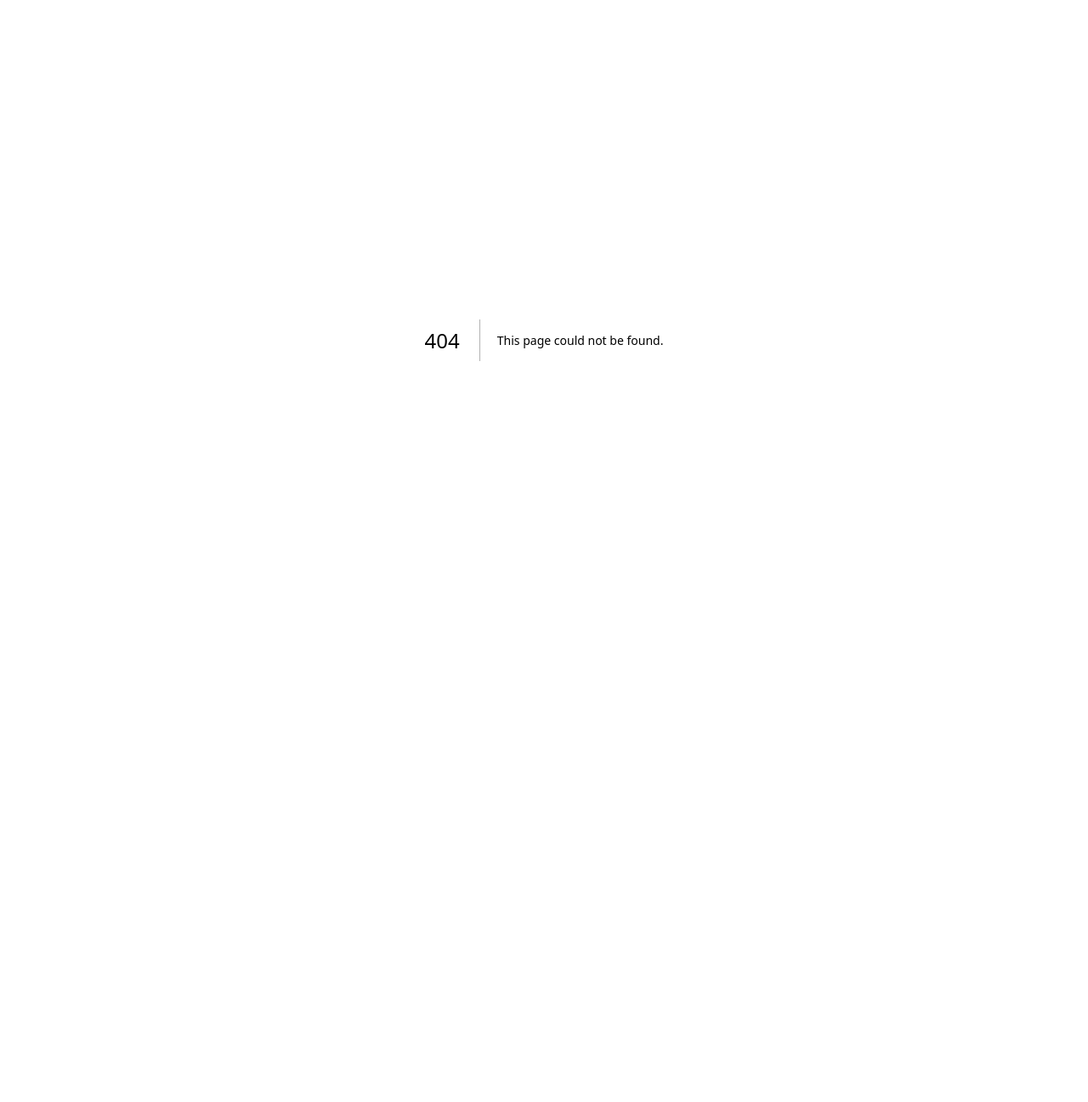
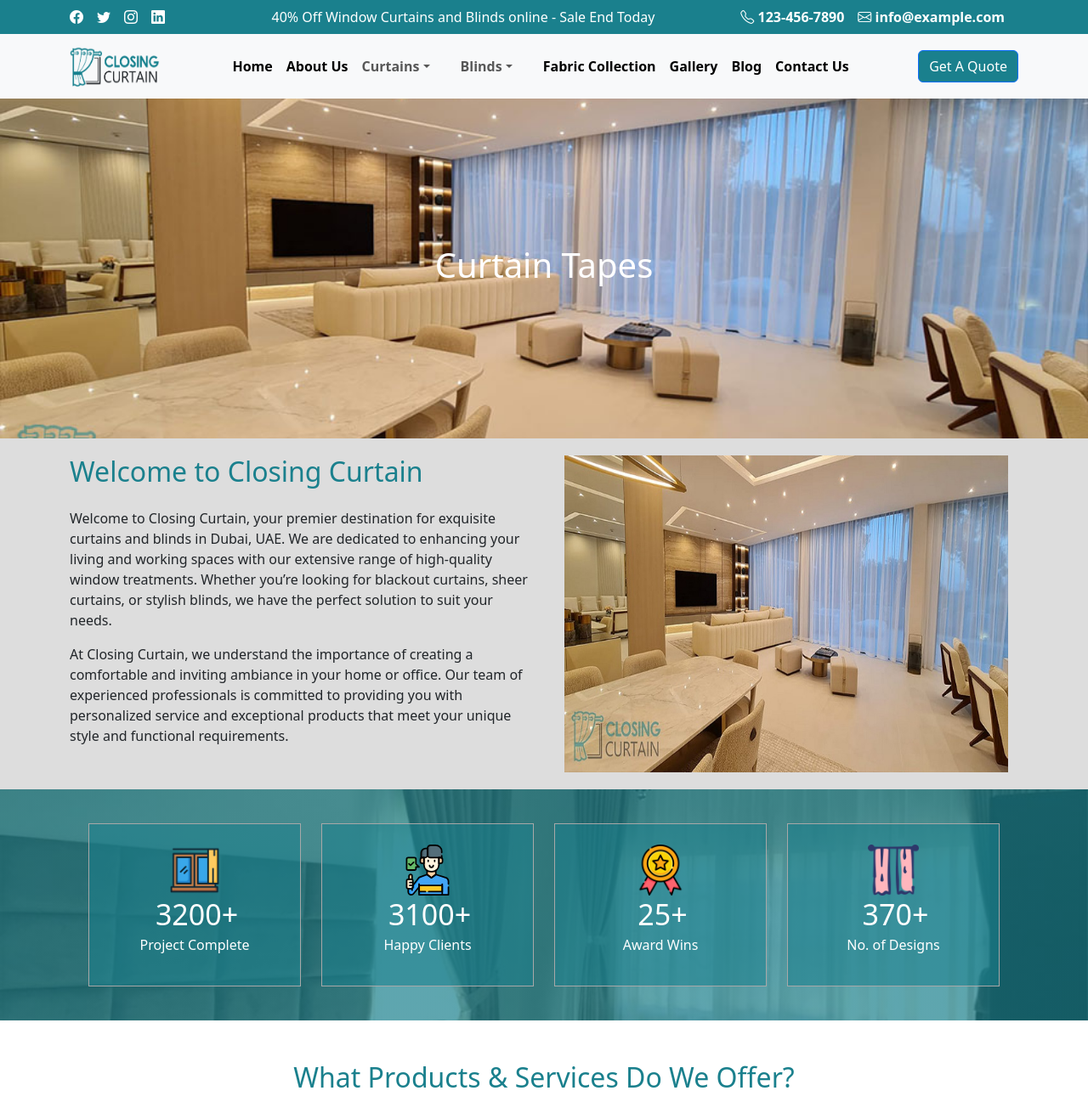
Before and after one commit to AliHaidar12/nextjs-app, a Next.js app: page /about-us in a window 1280 px wide. Before the commit this address had no page. Shown: the top 1297 px of the page at 85% size. Before the commit the page ends 800 px from the top, so only its background shows below. Built offline with nearby package versions, Linux system fonts and the light colour scheme.

Commit message:
Add About Page
Add About Page

```diff
--- /dev/null
+++ b/src/pages/about-us.js
@@ -0,0 +1,157 @@
+// pages/service.js
+import React from 'react';
+import 'bootstrap/dist/css/bootstrap.min.css';
+
+import Header from '@/components/Header'
+import ContentOnly from '@/components/ContentOnly';
+import SaleSection from '@/components/SaleSection';
+import ContentService from '@/components/ContentService';
+import ContentService1 from '@/components/ContentService1';
+import ContentService2 from '@/components/ContentService2';
+import FAQsSection from '@/components/FAQsSection';
+import Footer from '@/components/Footer';
+import ServiceBanner2 from '@/components/ServiceBanner2';
+import ProjectSection from '@/components/ProjectSection';
+import GallerySection from '@/components/GallerySection';
+
+const AboutUs = () => {
+    const galleryImages = [
+        '/static/images/Closing-Curtain-8.jpeg',
+        '/static/images/Closing-Curtain-9.jpeg',
+        '/static/images/Closing-Curtain-10.jpeg',
+        '/static/images/Closing-Curtain-11.jpeg',
+        '/static/images/Closing-Curtain-1.jpeg',
+        '/static/images/Closing-Curtain-4.jpeg',
+        '/static/images/Closing-Curtain-15.jpg',
+        '/static/images/Closing-Curtain-16.jpeg',
+        '/static/images/Closing-Curtain-26.jpeg',
+        '/static/images/Closing-Curtain-23.jpeg',
+        '/static/images/Closing-Curtain-12.jpeg',
+        '/static/images/Closing-Curtain-9.jpg',
+      ];
+  const faqsData = [
+    {
+      question: 'What Is Meant By Curtain Header Tape?',
+      answer: 'Curtain Header Tape, technically, is a fabric band which is usually stiff in profile and is sewn on the top of the curtain panel along with the fabric. It gets collected in the curtain pleats across the whole curtain panel and makes curtain gathering easier due to the built-in pleat pockets. '
+    },
+    {
+        question: 'Is The Iron-On Curtain Tape A Good Idea?',
+        answer: 'Iron-on curtain tape or hem tape is actually a really useful accessory to consider, particularly if you don’t want to indulge in detailed and troublesome curtain treatments. As suggested by the name, you simply need to place this tape atop the curtain on the right spot, followed by ironing it thoroughly to the point that it sticks well to the point it’s supposed to hold. '
+      },
+      {
+        question: 'Can I Achieve Traditional Curtain Looks With Curtain Tapes?',
+        answer: 'Our Curtain tapes Dubai are indeed super useful elements when it comes to curtain styling. You can achieve literally any and every desired styling with these tapes, and most importantly the classic curtain styles such as pinch pleat patterns or the pencil pleat ones. In addition to that, you can also make use of these curtain tapes for making other traditional curtain designs. '
+      },
+      {
+        question: 'Can Curtain Tapes Be Used For Short Curtains?',
+        answer: 'Curtain tapes are a highly versatile accessory as they prove functional for nearly every curtain profile. Besides, you can also find particular curtain tapes, known as Universal tapes, which are particularly designed for shorter curtains. This way, you can easily achieve any of your desired styling with your favorite curtains, no matter what size they are.'
+      },
+      {
+        question: 'What’s The Difference Between Curtain Tape And Pleating Tape?',
+        answer: 'In the first place, there does not exist a lot of difference between the two, since both are meant for securing the curtain profile and to achieve different styles. As for the pleating plates, you can easily sew them to your desired curtain panels for creating various adorable drapery headings. Regular curtain tapes on the other hand, might require professional handling, particularly if you want way too intricate curtain styling. '
+      },
+
+  ];
+
+
+  const items = [
+    {
+      icon: "/static/images/window-1.png",
+      number: "3200+",
+      title: "Project Complete"
+    },
+    {
+      icon: "/static/images/customer-service.svg",
+      number: "3100+",
+      title: "Happy Clients"
+    },
+    {
+      icon: "/static/images/medal.png",
+      number: "25+",
+      title: "Award Wins"
+    },
+    {
+      icon: "/static/images/curtains.png",
+      number: "370+",
+      title: "No. of Designs"
+    },
+  ]
+
+  return (
+    <div>
+      <Header logo='/static/images/logo.png'/>
+
+      <ServiceBanner2 imageUrl="/static/images/Closing-Curtain-121.jpeg" heading="Curtain Tapes"/>
+
+      <ContentService
+        heading="Welcome to Closing Curtain"
+        text={<p>Welcome to Closing Curtain, your premier destination for exquisite curtains and blinds in Dubai, UAE. We are dedicated
+            to enhancing your living and working spaces with our extensive range of high-quality window treatments. Whether you’re
+            looking for blackout curtains, sheer curtains, or stylish blinds, we have the perfect solution to suit your needs.
+            </p>}
+        text1={<p>At Closing Curtain, we understand the importance of creating a comfortable and inviting ambiance in your home or office.
+            Our team of experienced professionals is committed to providing you with personalized service and exceptional products that
+            meet your unique style and functional requirements.
+
+            </p>}
+        image="/static/images/Closing-Curtain-About-1.jpeg"
+
+        />
+
+        <ProjectSection items={items}/>
+
+        <ContentOnly
+        heading="What Products & Services Do We Offer?"
+
+        text1={<p>Our collection features an impressive array of options to cater to various tastes and preferences. If you desire privacy
+            and complete light control, our blackout curtains are designed to create a peaceful sanctuary where you can rest and rejuvenate.
+            For those seeking an elegant touch, our silk curtains exude luxury and sophistication, adding a refined aesthetic to any space.
+
+            </p>}
+
+        text2={<p>We also offer a diverse range of blinds that effortlessly combine functionality and style. Our office blinds provide a
+            professional atmosphere, allowing you to create the ideal work environment. Outdoor blinds are designed to withstand the
+            elements while maintaining privacy and protecting against harsh sunlight. Roller blinds, roman blinds, and vertical blinds
+            offer versatile options for controlling light and enhancing the overall design of your space. We also provide Free Installation
+            in 48 Hours.
+            </p>}
+
+        text3={<p>At Closing Curtain, we go beyond providing exceptional products. We believe in building lasting relationships with
+            our clients based on trust, integrity, and reliability. Our team of experts is always ready to assist you in selecting the
+            perfect curtains and blinds that align with your vision and requirements. We offer personalized consultations to ensure that
+            you make informed decisions and achieve the desired results.
+
+
+            </p>}
+
+
+
+        />
+
+        <ContentService1
+        image='/static/images/Closing-curtains-About.jpeg'
+        heading="Where Do We Provide Our Services?"
+        text={<p className='fw-bold'>Closing Curtain takes pride providing a wide selection of
+        high-quality curtains and blinds to elevate places around Dubai, Sharjah, and Abu Dhabi.
+
+            </p>}
+        text1={<p>As a customer-centric company, we take pride in delivering superior craftsmanship and attention to detail. Our products
+            are sourced from trusted manufacturers, ensuring durability, functionality, and aesthetic appeal. We are committed to
+            maintaining high standards of quality to exceed your expectations.
+
+            </p>}
+        text2={<p>Whether you are transforming your home or upgrading your office, Closing Curtain is your one-stop solution for all
+            your window treatment needs. Discover the perfect curtains and blinds that harmonize with your space and reflects your unique
+            style. Experience exceptional customer service and create an atmosphere of elegance and comfort with Closing Curtain.<br/><br/>
+            Contact us today to schedule a consultation and let us help you elevate your space with our exquisite curtains and blinds.
+            </p>}
+        />
+
+        <GallerySection  images={galleryImages} />
+
+        <Footer/>
+    </div>
+  );
+};
+
+export default AboutUs;
```
Also changed, not shown: public/static/images/Closing-Curtain-About-1.jpeg (added), public/static/images/Closing-curtains-About.jpeg (added).
